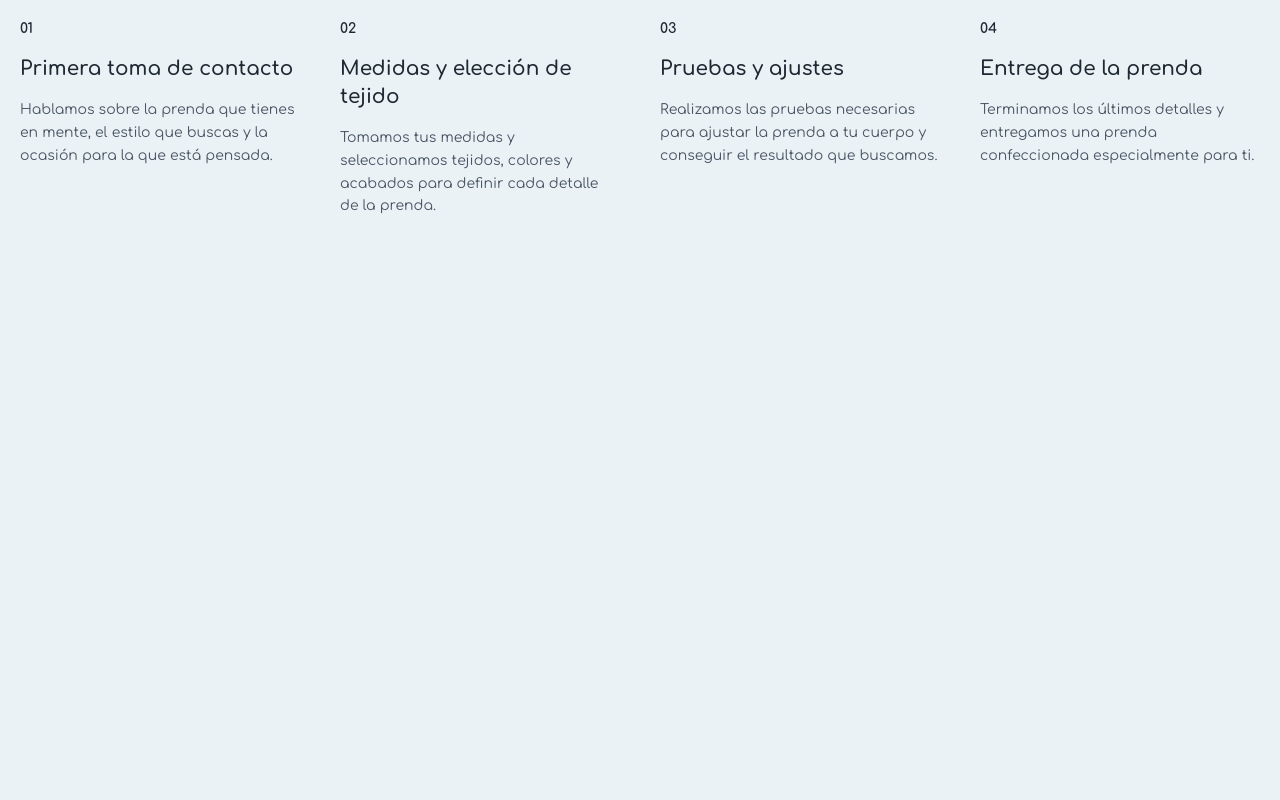
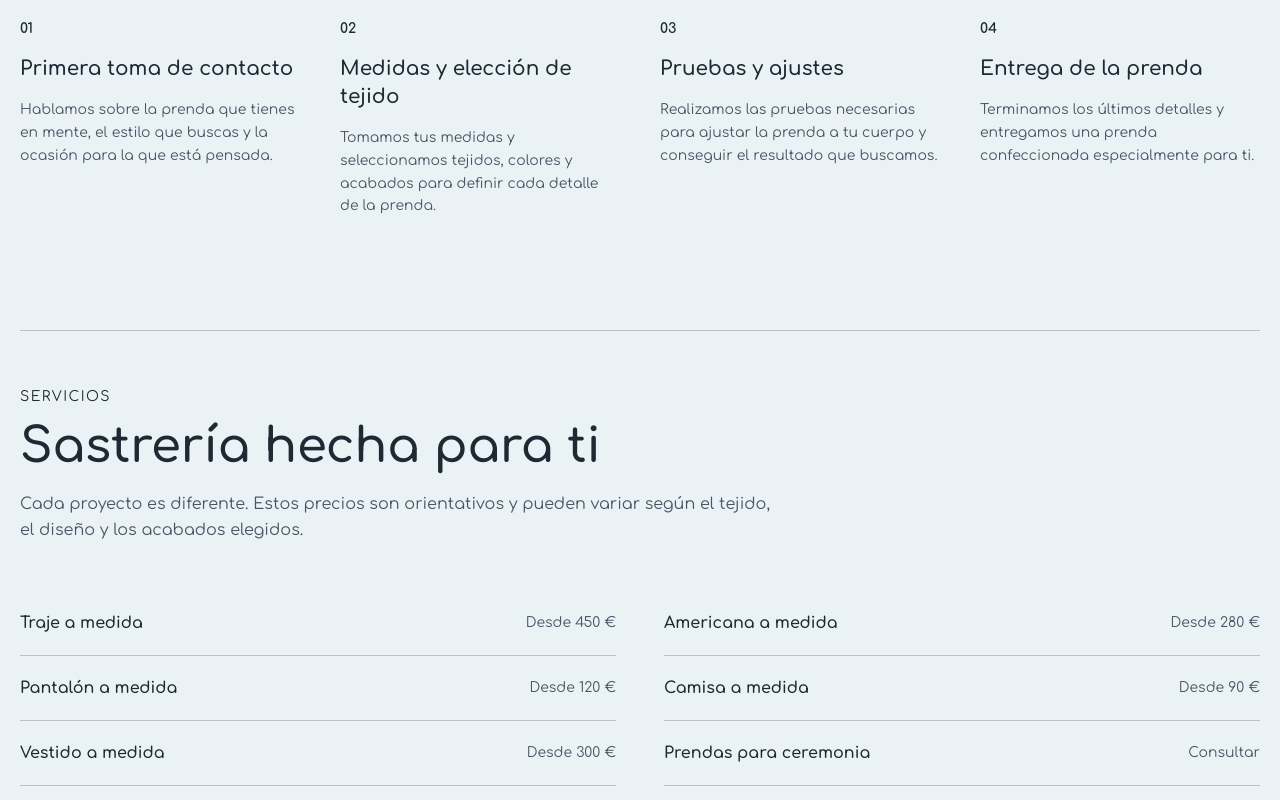
Before and after one commit to andreaperezgon/equisibe-frontend, a Vue app: page /tailoring in a window 1280 px wide. Shown: the part 647-1447 px from the top of the page. Before the commit the page ends 977 px from the top, so only its background shows below. Built offline with nearby package versions, Linux system fonts and the light colour scheme.

Commit message:
feat: add tailoring services and prices

```diff
--- /dev/null
+++ b/src/components/tailoring/TailoringServices.vue
@@ -0,0 +1,63 @@
+<script setup>
+const services = [
+  {
+    name: 'Traje a medida',
+    price: 'Desde 450 €',
+  },
+  {
+    name: 'Americana a medida',
+    price: 'Desde 280 €',
+  },
+  {
+    name: 'Pantalón a medida',
+    price: 'Desde 120 €',
+  },
+  {
+    name: 'Camisa a medida',
+    price: 'Desde 90 €',
+  },
+  {
+    name: 'Vestido a medida',
+    price: 'Desde 300 €',
+  },
+  {
+    name: 'Prendas para ceremonia',
+    price: 'Consultar',
+  },
+]
+</script>
+
+<template>
+  <section class="mx-auto max-w-7xl px-5 pb-20 md:pb-28">
+    <div class="border-t border-black/20 pt-14">
+      <p class="text-sm uppercase tracking-widest">
+        Servicios
+      </p>
+
+      <h2 class="mt-4 text-3xl font-semibold md:text-5xl">
+        Sastrería hecha para ti
+      </h2>
+
+      <p class="mt-5 max-w-3xl leading-relaxed text-gray-600">
+        Cada proyecto es diferente. Estos precios son orientativos y pueden
+        variar según el tejido, el diseño y los acabados elegidos.
+      </p>
+
+      <div class="mt-12 grid gap-x-12 md:grid-cols-2">
+        <div
+          v-for="service in services"
+          :key="service.name"
+          class="flex items-center justify-between border-b border-black/20 py-5"
+        >
+          <span class="font-semibold">
+            {{ service.name }}
+          </span>
+
+          <span class="text-sm text-gray-600">
+            {{ service.price }}
+          </span>
+        </div>
+      </div>
+    </div>
+  </section>
+</template>
--- a/src/views/TailoringView.vue
+++ b/src/views/TailoringView.vue
@@ -1,5 +1,6 @@
 <script setup>
 import TailoringProcess from '../components/tailoring/TailoringProcess.vue'
+import TailoringServices from '../components/tailoring/TailoringServices.vue'
 </script>
 <template>
   <main>
@@ -18,5 +19,6 @@ import TailoringProcess from '../components/tailoring/TailoringProcess.vue'
       </p>
     </section>
     <TailoringProcess />
+    <TailoringServices />
   </main>
 </template>
```
